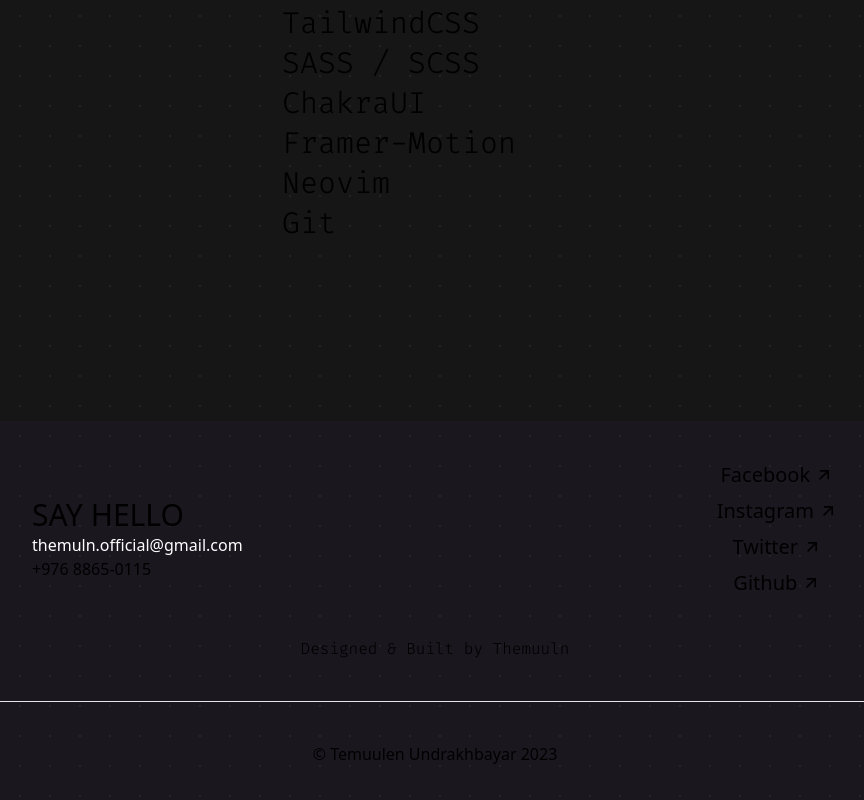
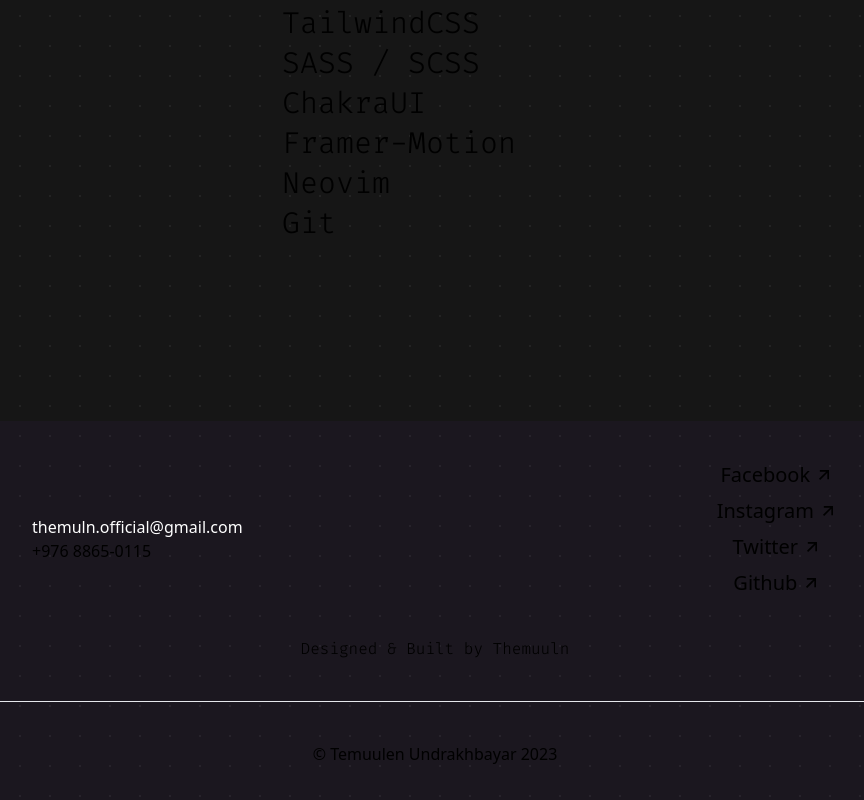
Before and after one commit to themuuln/final-portfolio, a Next.js app: page / in a window 1280 px wide. Shown: the part 1979-2779 px from the top of the page, without its empty margins (205-1069 px from the left). Built offline with nearby package versions, Linux system fonts and the light colour scheme; a web font is replaced by a local one.

Commit message:
removed: removed unnecessary title

```diff
--- a/components/footer/FooterTopLeftSection.tsx
+++ b/components/footer/FooterTopLeftSection.tsx
@@ -34,7 +34,6 @@ const FooterTopLeftSection = () => {
   return (
     <>
       <div>
-        <p className="text-3xl text-brand_main-700">SAY HELLO</p>
         <m.p
           onMouseEnter={mailHandleMouseEnter}
           onMouseLeave={handleMouseLeave}
```
